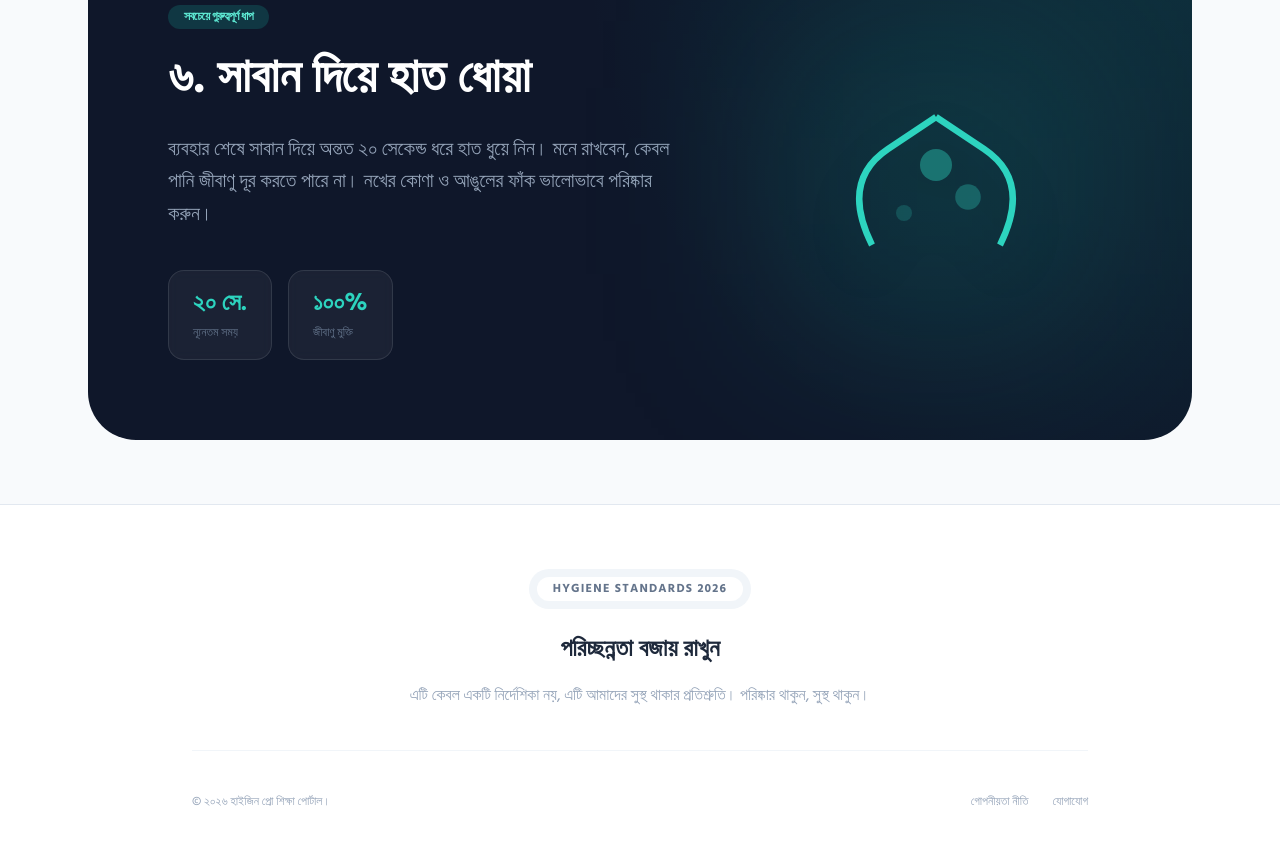
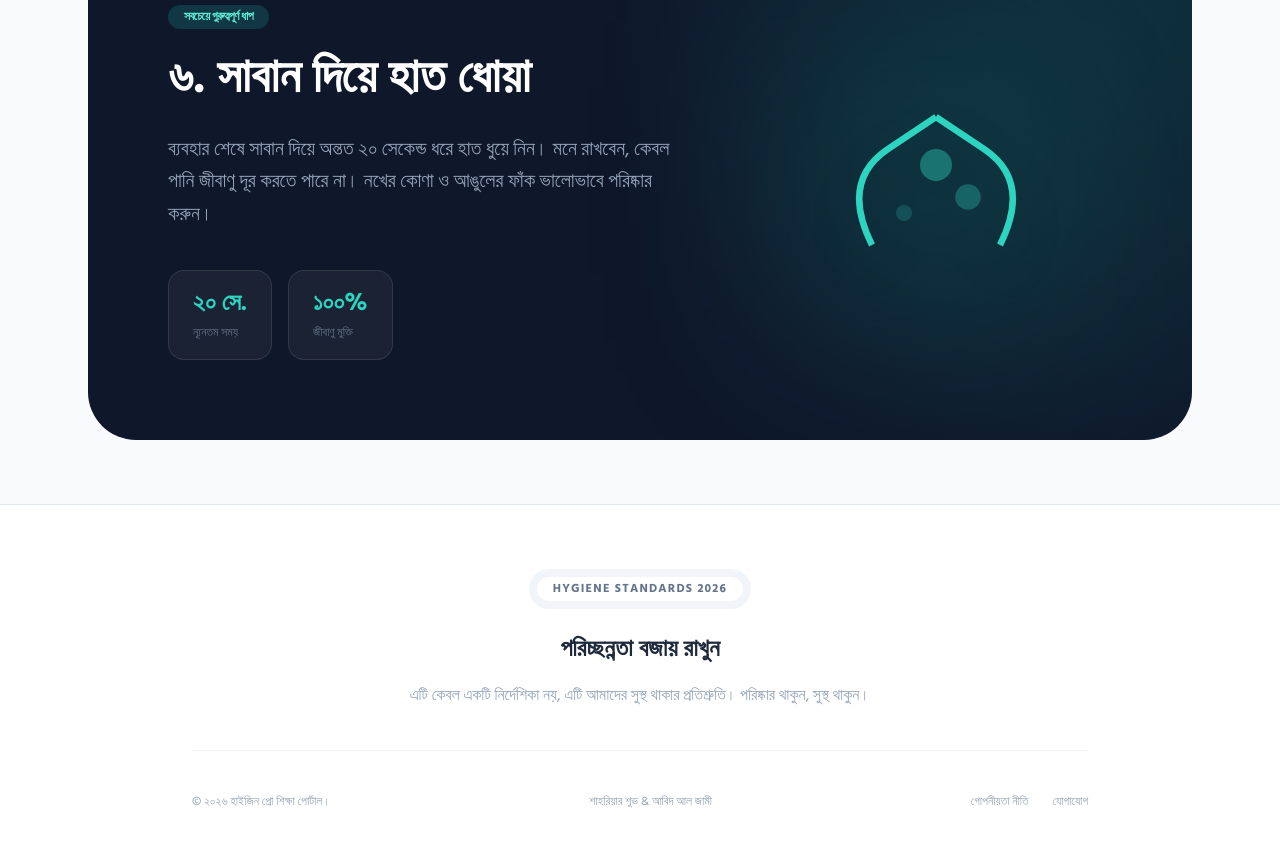
Before and after one commit to scissor-coder/HaguTV, a plain HTML site: page index.html in a window 1280 px wide. Shown: the part 1653-2499 px from the top of the page. Drawn offline with nearby package versions, Linux system fonts and the light colour scheme.

Commit message:
Update index.html

```diff
--- a/index.html
+++ b/index.html
@@ -196,6 +196,7 @@
             <p class="text-slate-400 max-w-lg mx-auto mb-10">এটি কেবল একটি নির্দেশিকা নয়, এটি আমাদের সুস্থ থাকার প্রতিশ্রুতি। পরিষ্কার থাকুন, সুস্থ থাকুন।</p>
             <div class="pt-10 border-t border-slate-100 flex flex-col md:flex-row justify-between items-center gap-4 text-xs text-slate-400">
                 <p>&copy; ২০২৬ হাইজিন প্রো শিক্ষা পোর্টাল।</p>
+                <p>শাহরিয়ার শুভ & আবিদ আল জামী</p>
                 <div class="flex gap-6">
                     <a href="#" class="hover:text-sky-600 transition-colors">গোপনীয়তা নীতি</a>
                     <a href="#" class="hover:text-sky-600 transition-colors">যোগাযোগ</a>
```
